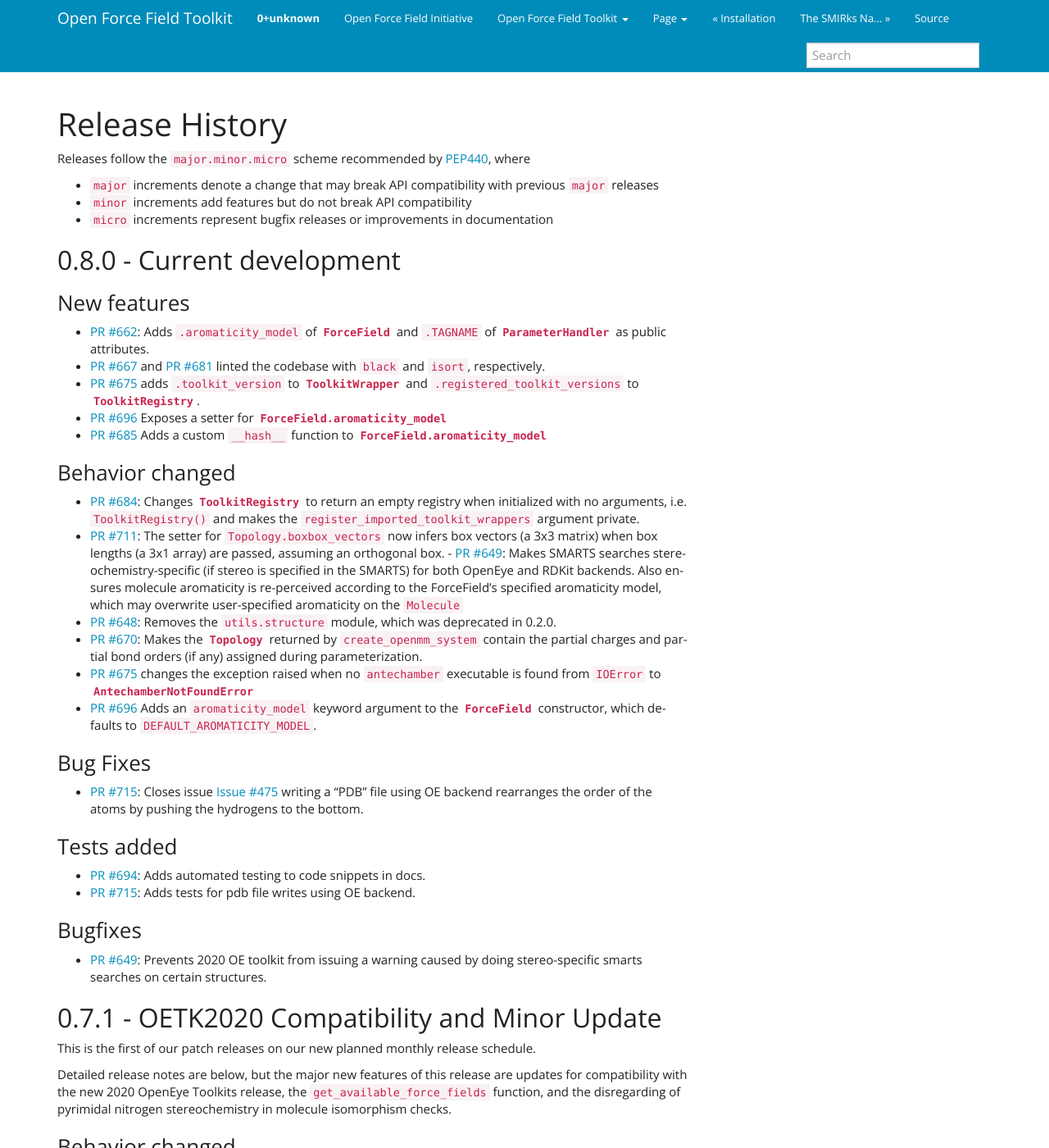
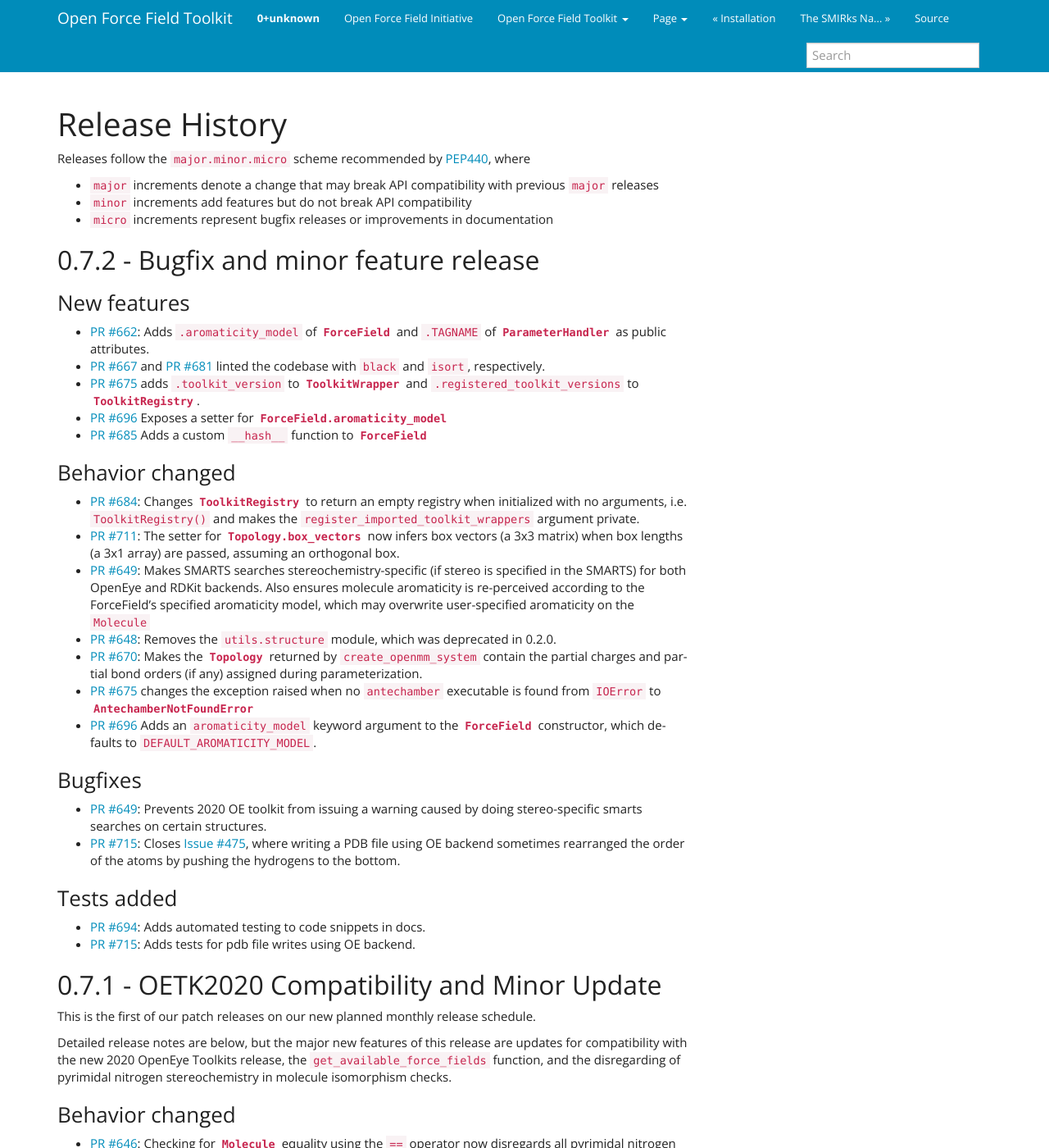
Before and after one commit to openforcefield/openff-toolkit, a Sphinx documentation site: the page built from docs/releasehistory.rst, in a window 1280 px wide and 1400 px high. Shown: the whole window at 82% size. Built offline with Sphinx 7.4.7, drawn with Linux system fonts in a browser that asks for light colours.

Commit message:
Polished 0.7.2 release notes

```diff
--- a/docs/releasehistory.rst
+++ b/docs/releasehistory.rst
@@ -7,14 +7,14 @@
 * ``minor`` increments add features but do not break API compatibility
 * ``micro`` increments represent bugfix releases or improvements in documentation
 
-0.8.0 - Current development
----------------------------
+0.7.2 - Bugfix and minor feature release
+----------------------------------------
 
 New features
 """"""""""""
 - `PR #662 <https://github.com/openforcefield/openforcefield/pull/662>`_: Adds ``.aromaticity_model``
   of :py:class:`ForceField <openforcefield.typing.engines.smirnoff.forcefield.ForceField>` and ``.TAGNAME``
-  of :py:class:`ParameterHandler <openforcefield.typing.engines.smirnoff.Parameters.ParameterHandler>` as
+  of :py:class:`ParameterHandler <openforcefield.typing.engines.smirnoff.parameters.ParameterHandler>` as
   public attributes.
 - `PR #667 <https://github.com/openforcefield/openforcefield/pull/667>`_ and
   `PR #681 <https://github.com/openforcefield/openforcefield/pull/681>`_ linted the codebase with
@@ -28,7 +28,7 @@
   :py:class:`ForceField.aromaticity_model <openforcefield.typing.engines.smirnoff.forcefield.ForceField>`
 - `PR #685 <https://github.com/openforcefield/openforcefield/pull/685>`_ Adds a custom ``__hash__``
   function to
-  :py:class:`ForceField.aromaticity_model <openforcefield.typing.engines.smirnoff.forcefield.ForceField>`
+  :py:class:`ForceField <openforcefield.typing.engines.smirnoff.forcefield.ForceField>`
 
 Behavior changed
 """"""""""""""""
@@ -37,9 +37,10 @@
   registry when initialized with no arguments, i.e. ``ToolkitRegistry()`` and makes the
   ``register_imported_toolkit_wrappers`` argument private.
 - `PR #711 <https://github.com/openforcefield/openforcefield/pull/711>`_: The
-  setter for ``Topology.boxbox_vectors`` now infers box vectors (a 3x3 matrix) when box lengths
+  setter for :py:class:`Topology.box_vectors <openforcefield.topology.Topology>`
+  now infers box vectors (a 3x3 matrix) when box lengths
   (a 3x1 array) are passed, assuming an orthogonal box.
-  - `PR #649 <https://github.com/openforcefield/openforcefield/pull/648>`_: Makes SMARTS
+- `PR #649 <https://github.com/openforcefield/openforcefield/pull/648>`_: Makes SMARTS
   searches stereochemistry-specific (if stereo is specified in the SMARTS) for both OpenEye
   and RDKit backends. Also ensures molecule
   aromaticity is re-perceived according to the ForceField's specified
@@ -57,11 +58,14 @@
   :py:class:`ForceField <openforcefield.typing.engines.smirnoff.forcefield.ForceField>`
   constructor, which defaults to ``DEFAULT_AROMATICITY_MODEL``.
 
-Bug Fixes
+Bugfixes
 """""""""
-- `PR #715 <https://github.com/openforcefield/openforcefield/pull/715>`_: Closes issue `Issue #475
-  <https://github.com/openforcefield/openforcefield/issues/475>`_ writing a "PDB" file using OE backend rearranges
-  the order of the atoms by pushing the hydrogens to the bottom.
+- `PR #649 <https://github.com/openforcefield/openforcefield/pull/648>`_: Prevents 2020 OE
+  toolkit from issuing a warning caused by doing stereo-specific smarts searches on certain
+  structures.
+- `PR #715 <https://github.com/openforcefield/openforcefield/pull/715>`_: Closes `Issue #475
+  <https://github.com/openforcefield/openforcefield/issues/475>`_, where writing a PDB file using OE backend
+  sometimes rearranged the order of the atoms by pushing the hydrogens to the bottom.
 
 Tests added
 """""""""""
```
Also changed, not shown: other parts of docs/releasehistory.rst (+0 -6 lines).
